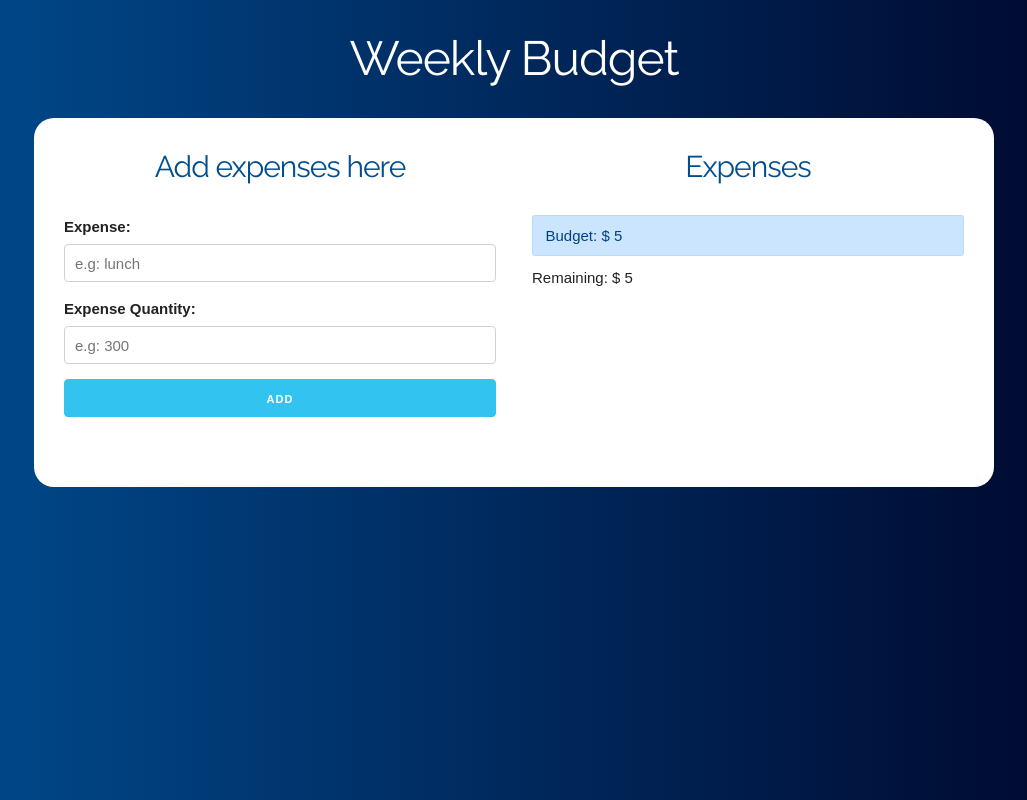
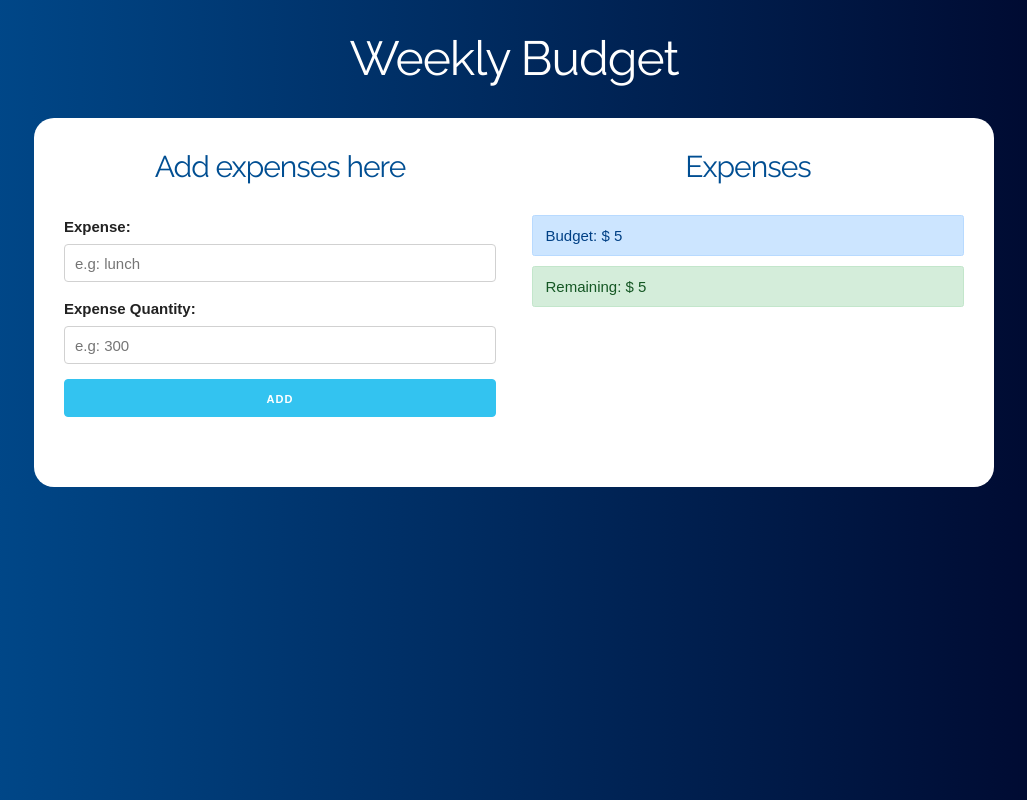
Before and after one commit to miguelopezv/budget, a React (Create React App) app: page / in a window 1280 px wide. Both pictures are taken after typing "5" into the empty fields and a click on the input "Set budget". Shown: the whole page, without its empty margins (126-1153 px from the left). Built offline with nearby package versions, Linux system fonts and the light colour scheme.

Commit message:
use class to style remaining budget

```diff
--- a/src/components/BudgetController.js
+++ b/src/components/BudgetController.js
@@ -1,9 +1,12 @@
 import React, { Fragment } from 'react';
+import { checkBudget } from '../helpers';
 
 const BudgetController = ({ budget, remaining }) => (
   <Fragment>
     <div className="alert alert-primary">Budget: $ {budget}</div>
-    <div className="">Remaining: $ {remaining}</div>
+    <div className={checkBudget(budget, remaining)}>
+      Remaining: $ {remaining}
+    </div>
   </Fragment>
 );
 
```
